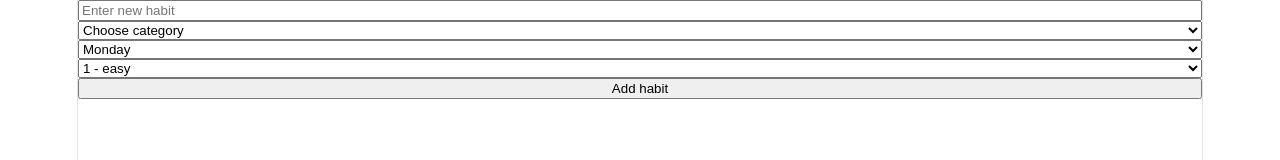
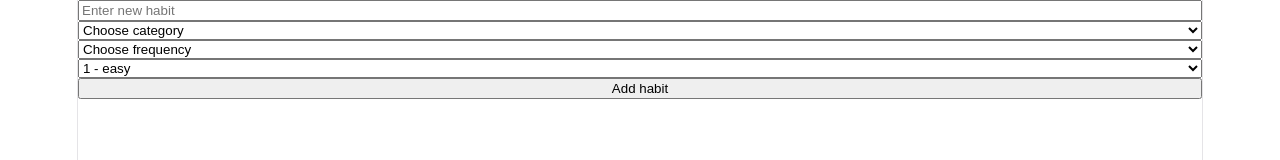
Before and after one commit to alexeychern0v/BestOfMe, a React (Vite) app: page /addHabit in a window 1280 px wide. Shown: the top 160 px of the page. Built offline with nearby package versions, Linux system fonts and the light colour scheme.

Commit message:
Added daily option for habit frequency

```diff
--- a/src/components/NewHabitForm.jsx
+++ b/src/components/NewHabitForm.jsx
@@ -16,12 +16,13 @@ export default function NewHabitForm ({ habits, setHabits, editHabit }) {
 
   function handleHabitChange (event) {
     const { name, value } = event.target
+    console.log(name, value)
     setHabitForm({...habitForm, [name]: value})
   }
 
 
   function handleHabitSubmit() {
-    if (!habitForm.name.trim() || !habitForm.category) {
+    if (!habitForm.name.trim() || !habitForm.category || !habitForm.day) {
       console.log("Error: fill in all fields!")
       return;
     }
@@ -54,6 +55,8 @@ export default function NewHabitForm ({ habits, setHabits, editHabit }) {
         <option value="sport">Sport</option>
       </select>
       <select name="day" value={habitForm.day} onChange={handleHabitChange}>
+        <option value="">Choose frequency</option>
+        <option value="Daily">Daily</option>
         <option value="Monday">Monday</option>
         <option value="Tuesday">Tuesday</option>
         <option value="Wednesday">Wednesday</option>
--- a/src/pages/Dashboard.jsx
+++ b/src/pages/Dashboard.jsx
@@ -7,8 +7,12 @@ const days = ['Monday', 'Tuesday', 'Wednesday', 'Thursday', 'Friday', 'Saturday'
 
 export default function Dashboard({ habits, onDelete, onToggle, setEditHabit }) {
   const navigate = useNavigate()
-  const [selectedDay, setSelectedDay] = useState('Monday')
-  const dayFilteredHabits = habits.filter(habit => habit.day === selectedDay)
+  const [selectedDay, setSelectedDay] = useState('Daily')
+  const dayFilteredHabits = habits.filter(habit => {
+    if (habit.day === 'Daily') return true;
+    return habit.day === selectedDay
+  })
+  console.log(habits)
   return (
     <>
        <div>
```
